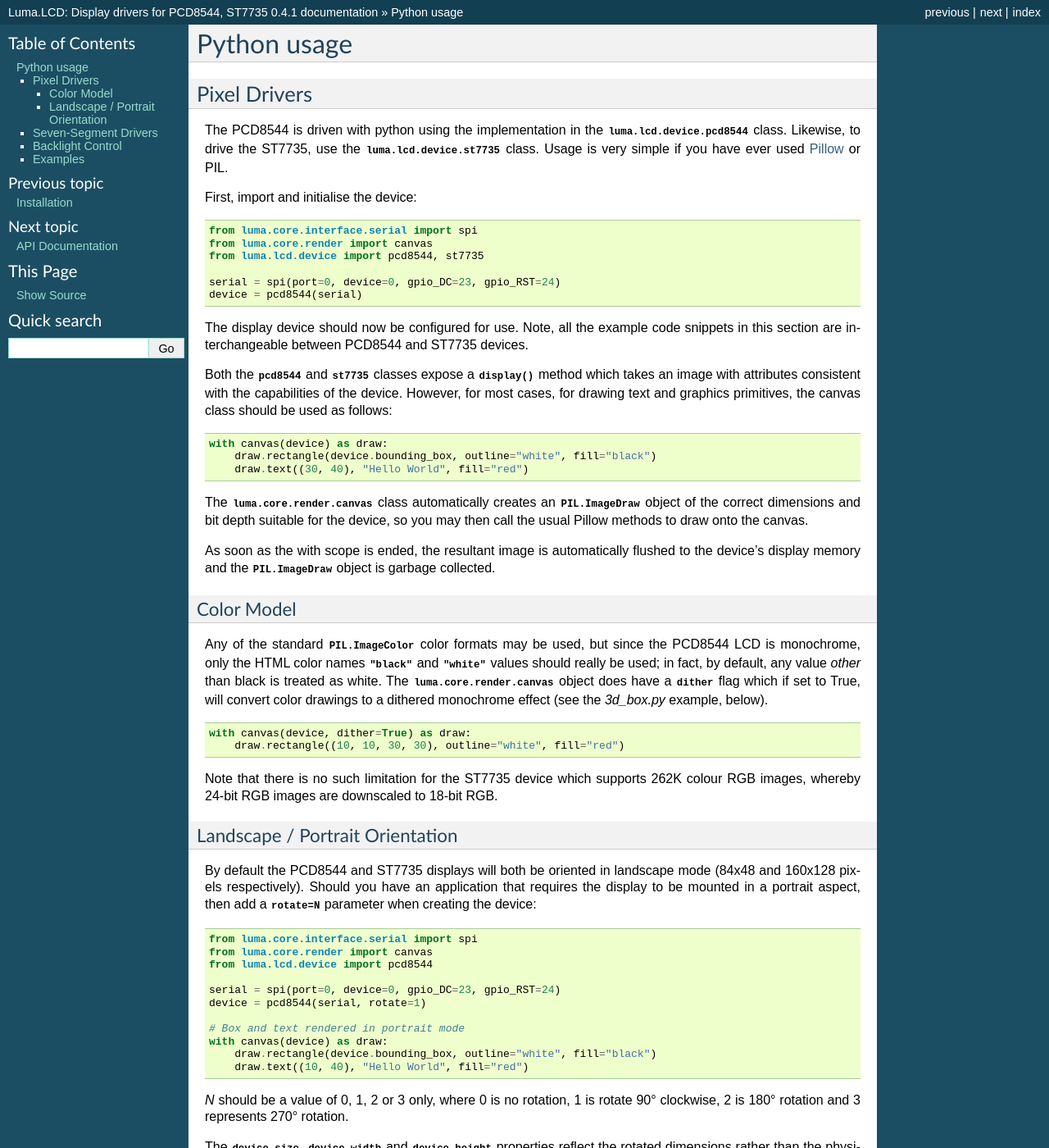
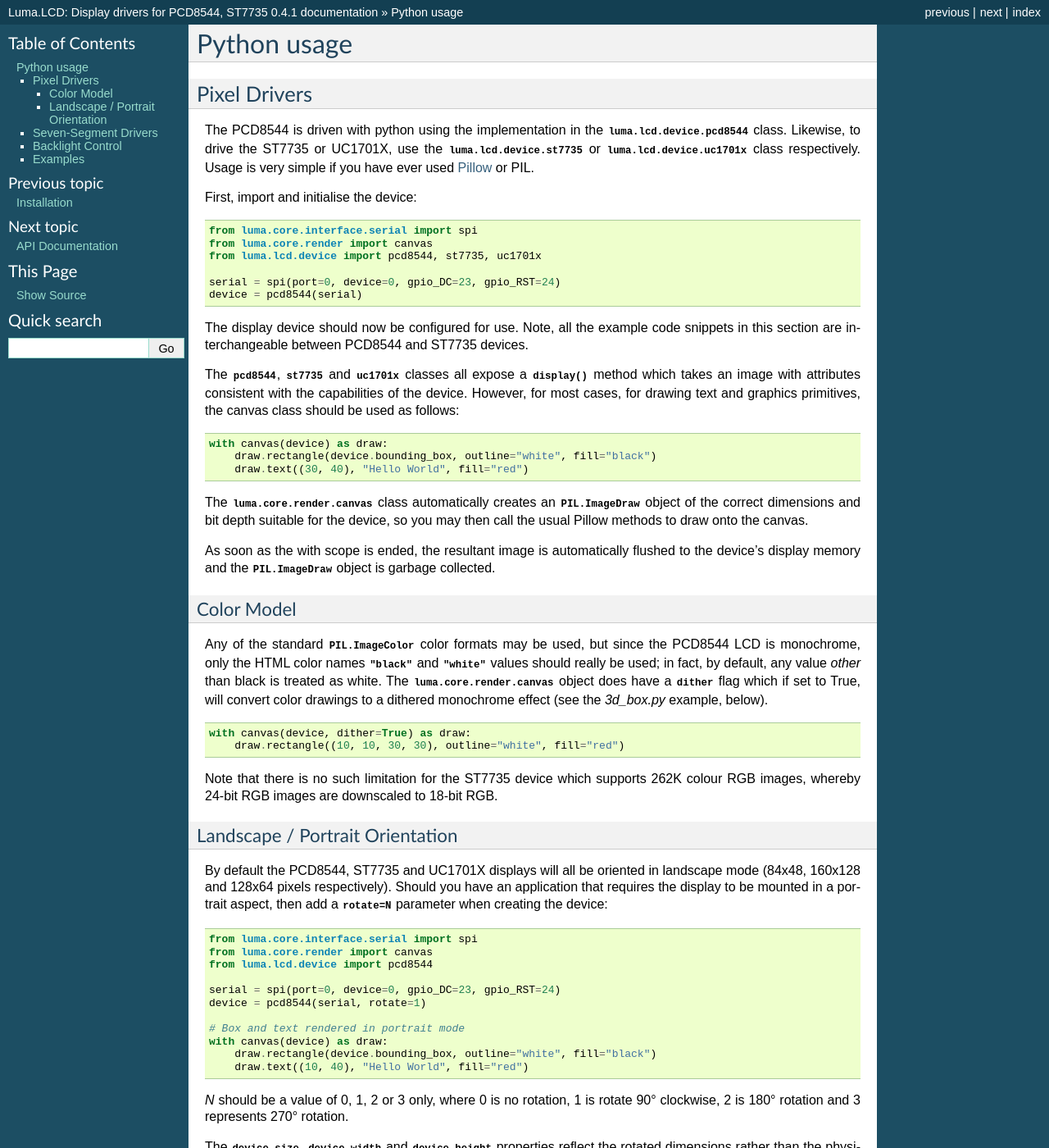
Before and after one commit to rm-hull/luma.lcd, a Sphinx documentation site: the page built from doc/python-usage.rst, in a window 1280 px wide and 1400 px high. Shown: the whole window at 82% size. Built offline with Sphinx 7.4.7, drawn with Linux system fonts in a browser that asks for light colours.

Commit message:
Update docs for UC1701X

```diff
--- a/CHANGES.rst
+++ b/CHANGES.rst
@@ -4,6 +4,8 @@ ChangeLog
 +------------+---------------------------------------------------------------------+------------+
 | Version    | Description                                                         | Date       |
 +============+=====================================================================+============+
+| *Upcoming* | * Add UC1701X Monochrome LCD display driver                         | 2017/06/10 |
++------------+---------------------------------------------------------------------+------------+
 | **0.4.1**  | * luma.core 0.9.0 or newer is required now                          | 2017/04/22 |
 +------------+---------------------------------------------------------------------+------------+
 | **0.4.0**  | * Add HT1621 seven-segment driver                                   | 2017/04/22 |
--- a/README.rst
+++ b/README.rst
@@ -8,7 +8,7 @@ luma.lcd **|**
 
 Luma.LCD
 ========
-**PCD8544, ST7735, HT1621 Display Drivers**
+**PCD8544, ST7735, HT1621, UC1701X Display Drivers**
 
 .. image:: https://travis-ci.org/rm-hull/luma.lcd.svg?branch=master
    :target: https://travis-ci.org/rm-hull/luma.lcd
@@ -28,8 +28,8 @@ Luma.LCD
 
 .. image:: https://img.shields.io/maintenance/yes/2017.svg?maxAge=2592000
 
-Python library interfacing LCD displays with the PCD8544, ST7735 and HT1621
-driver using SPI on the Raspberry Pi and other linux-based single-board
+Python library interfacing LCD displays with the PCD8544, ST7735, HT1621 and
+UC1701X driver using SPI on the Raspberry Pi and other linux-based single-board
 computers - it provides a Pillow-compatible drawing canvas, and other
 functionality to support:
 
--- a/doc/index.rst
+++ b/doc/index.rst
@@ -1,5 +1,5 @@
-Luma.LCD: Display drivers for PCD8544, ST7735, HT1621
-=====================================================
+Luma.LCD: Display drivers for PCD8544, ST7735, HT1621, UC1701X
+==============================================================
 .. image:: https://travis-ci.org/rm-hull/luma.lcd.svg?branch=master
    :target: https://travis-ci.org/rm-hull/luma.lcd
 
--- a/doc/python-usage.rst
+++ b/doc/python-usage.rst
@@ -4,9 +4,10 @@ Python usage
 Pixel Drivers
 ^^^^^^^^^^^^^
 The PCD8544 is driven with python using the implementation in the
-:py:class:`luma.lcd.device.pcd8544` class. Likewise, to drive the ST7735, use
-the :py:class:`luma.lcd.device.st7735` class. Usage is very simple if you have
-ever used `Pillow <https://pillow.readthedocs.io/en/latest/>`_ or PIL.
+:py:class:`luma.lcd.device.pcd8544` class. Likewise, to drive the ST7735 or
+UC1701X, use the :py:class:`luma.lcd.device.st7735` or
+:py:class:`luma.lcd.device.uc1701x` class respectively. Usage is very simple if
+you have ever used `Pillow <https://pillow.readthedocs.io/en/latest/>`_ or PIL.
 
 First, import and initialise the device:
 
@@ -14,7 +15,7 @@ First, import and initialise the device:
 
   from luma.core.interface.serial import spi
   from luma.core.render import canvas
-  from luma.lcd.device import pcd8544, st7735
+  from luma.lcd.device import pcd8544, st7735, uc1701x
 
   serial = spi(port=0, device=0, gpio_DC=23, gpio_RST=24)
   device = pcd8544(serial)
@@ -23,8 +24,8 @@ The display device should now be configured for use. Note, all the example code
 snippets in this section are interchangeable between PCD8544 and ST7735
 devices.
 
-Both the :py:class:`~luma.lcd.device.pcd8544` and
-:py:class:`~luma.lcd.device.st7735` classes expose a
+The :py:class:`~luma.lcd.device.pcd8544`, :py:class:`~luma.lcd.device.st7735` and
+:py:class:`~luma.lcd.device.uc1701x` classes all expose a
 :py:meth:`~luma.lcd.device.pcd8544.display` method which takes an image with
 attributes consistent with the capabilities of the device. However, for most
 cases, for drawing text and graphics primitives, the canvas class should be
@@ -65,10 +66,10 @@ colour RGB images, whereby 24-bit RGB images are downscaled to 18-bit RGB.
 
 Landscape / Portrait Orientation
 """"""""""""""""""""""""""""""""
-By default the PCD8544 and ST7735 displays will both be oriented in landscape
-mode (84x48 and 160x128 pixels respectively). Should you have an application
-that requires the display to be mounted in a portrait aspect, then add a
-:py:attr:`rotate=N` parameter when creating the device:
+By default the PCD8544, ST7735 and UC1701X displays will all be oriented in
+landscape mode (84x48, 160x128 and 128x64 pixels respectively). Should you have
+an application that requires the display to be mounted in a portrait aspect,
+then add a :py:attr:`rotate=N` parameter when creating the device:
 
 .. code:: python
 
```
Also changed, not shown: doc/install.rst (+22 -0 lines), doc/intro.rst (+10 -4 lines).
